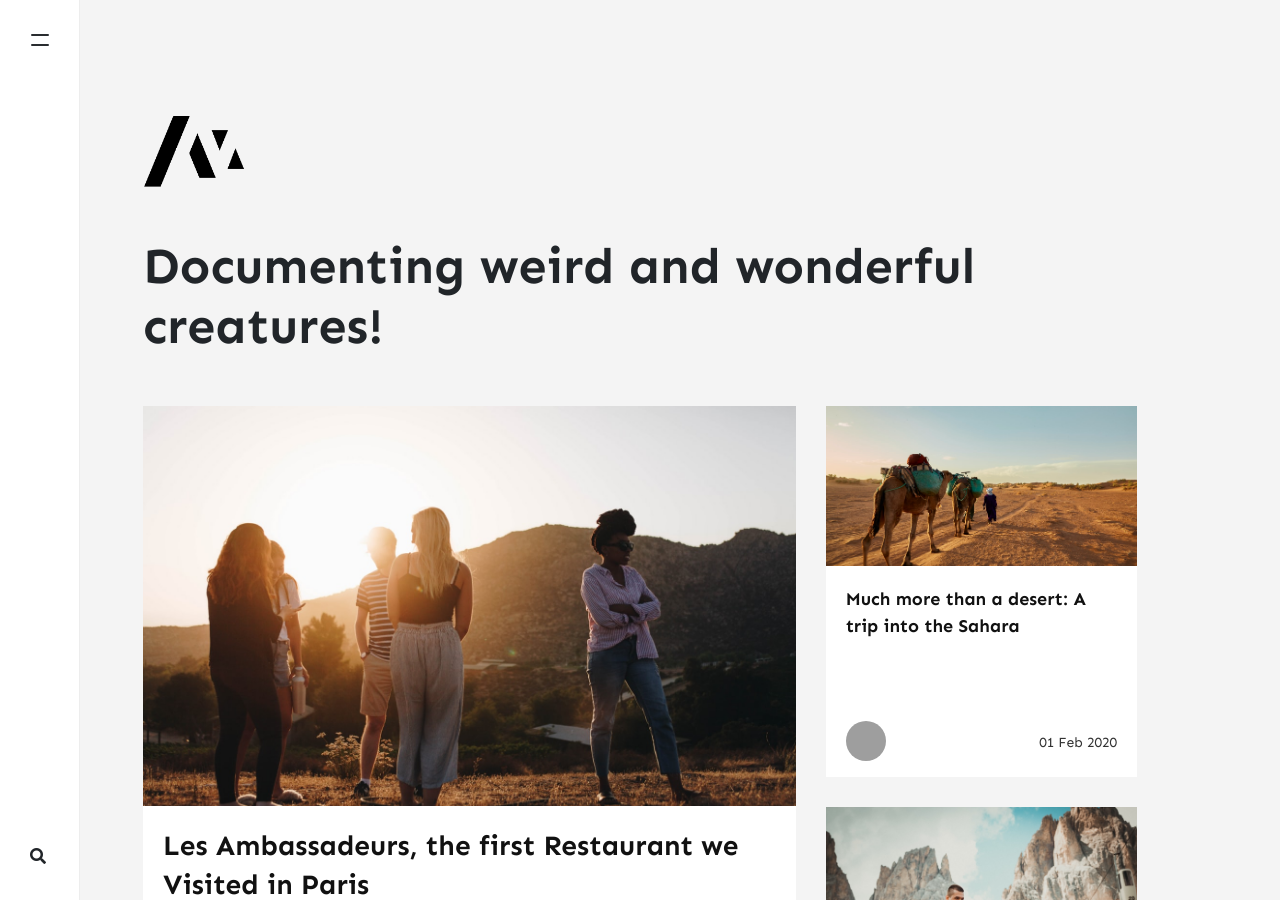
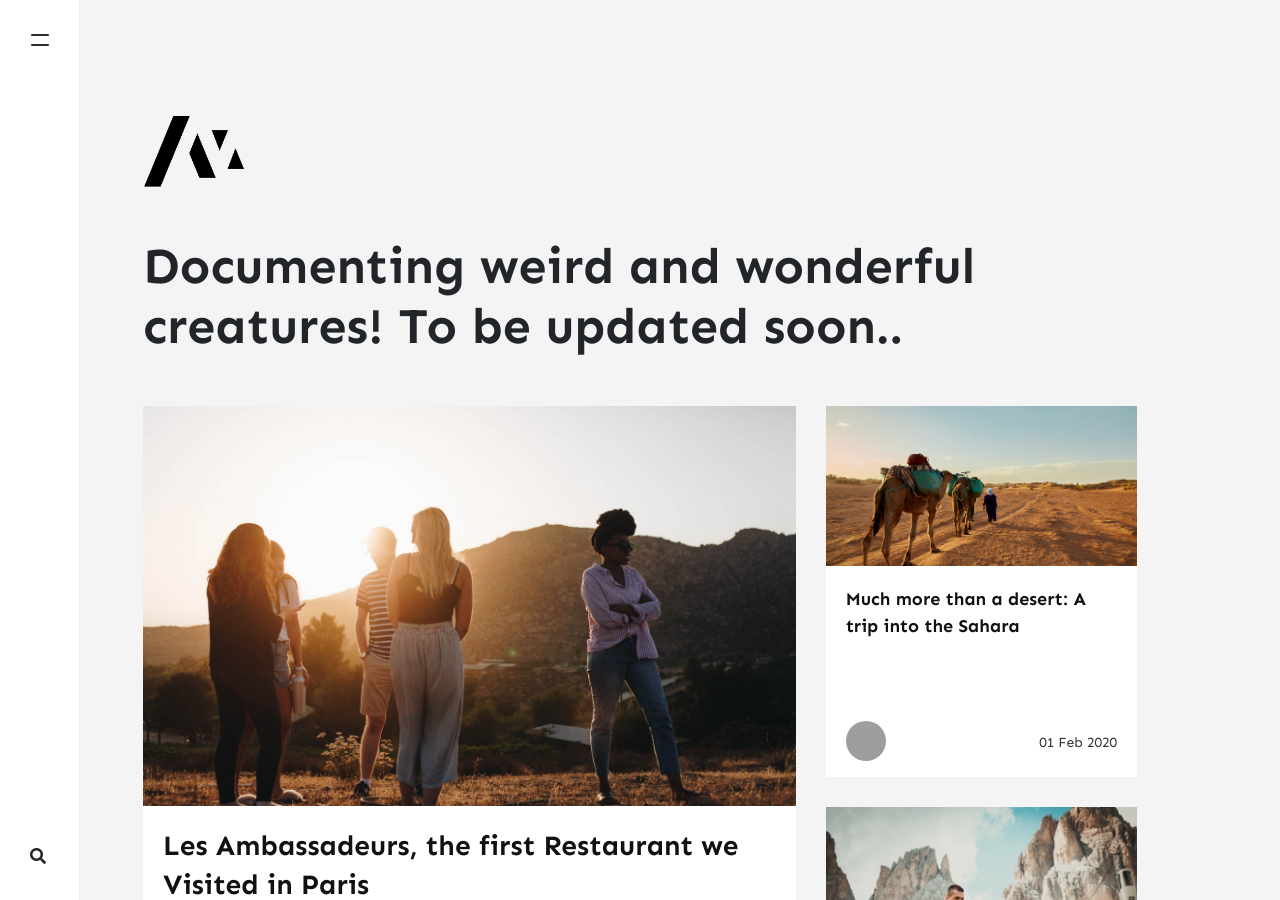
Before and after one commit to panquet/panquet, a Jekyll site: the page built from index.html, in a window 1280 px wide and 900 px high. Built offline with Jekyll 4.4.1, drawn with Linux system fonts in a browser that asks for light colours; nearby versions of some CDN libraries; the list of posts is cut into pages by our own code; comment, search, counter and statistics services are not loaded; grey boxes are pictures that could not be loaded.

Commit message:
Update _config.yml

```diff
--- a/_config.yml
+++ b/_config.yml
@@ -1,7 +1,7 @@
 # Site
 name: "Yeet2"
 title: "Yeet1"
-description: "Documenting weird and wonderful creatures!"
+description: "Documenting weird and wonderful creatures! \n To be updated soon.."
 logo: 'assets/images/logo.png'
 favicon: 'assets/images/logo.png'
 baseurl: /panquet.github.io
```
